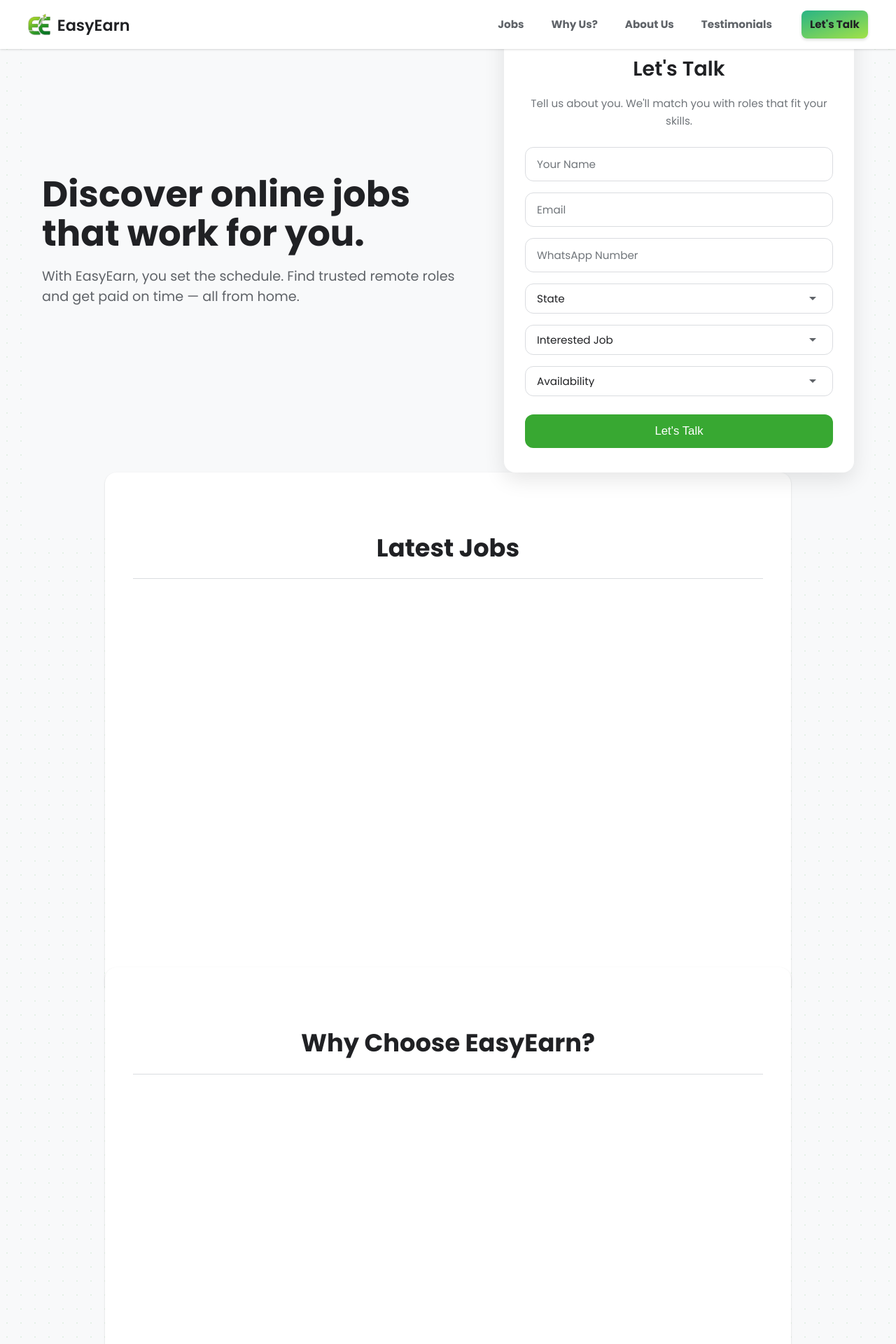
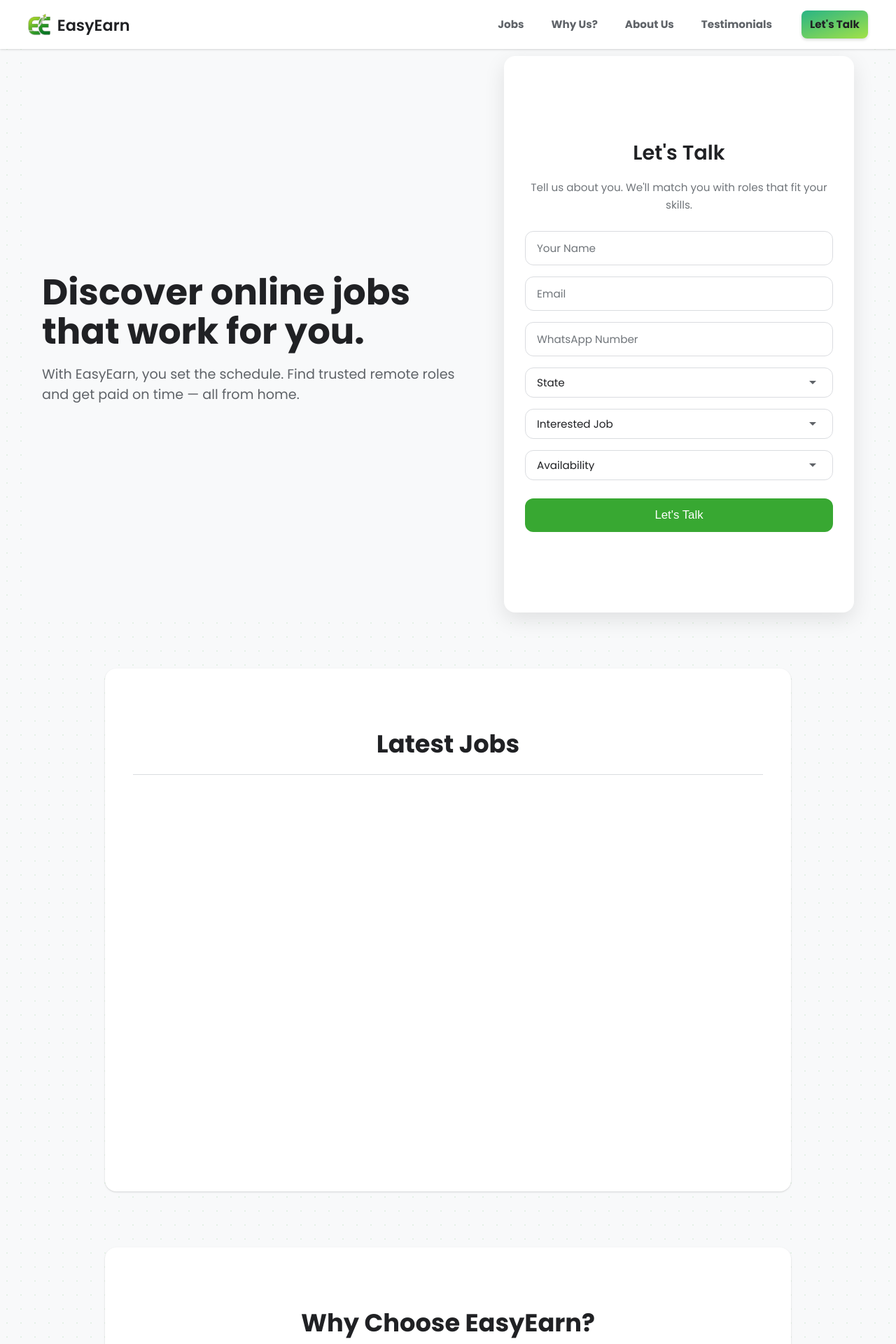
Before and after one commit to chongyaosheng23-web/demo, a Flask app: page / in a window 1280 px wide. Shown: the top 1920 px of the page at 70% size. Run offline with Flask 3, Linux system fonts and the light colour scheme.

Commit message:
Fixed gap, change between about us & testimonials

```diff
--- a/static/css/style.css
+++ b/static/css/style.css
@@ -170,10 +170,17 @@
   display: flex;
   align-items: center;
   justify-content: center;
-  padding: 120px 0 80px 0;
+  padding: 120px 0 0px 0;
   min-height: 600px;
   background-color: var(--bg-light);
   gap: 40px;
+  margin-bottom: 0px;           /* ← CHANGE THIS from 80px to 0px */
+}
+
+/* Prevent hero headline being hidden when clicking "Let's Talk" */
+#hero-section {
+  padding-top: 100px !important;
+  margin-top: -20px !important;
 }
 
 .hero-left {
@@ -292,8 +299,13 @@
   padding: 40px;
   border-radius: var(--border-radius-lg);
   box-shadow: var(--card-shadow);
-  margin: 40px auto;
+  margin: 80px auto !important;      /* ← REDUCED: was 100px, now 80px */
   max-width: 900px;
+}
+
+/* Reduced extra lift for the first card after hero */
+#latest-jobs {
+  margin-top: 80px !important;       /* ← REDUCED: was 140px, now 80px */
 }
 
 .card h2 {
--- a/templates/index.html
+++ b/templates/index.html
@@ -211,11 +211,6 @@
         </div>
       {% endfor %}
     </section>
-    <!-- ======== ABOUT US ======== -->
-    <section id="about-us" class="card">
-      <h2>About Us</h2>
-      <p>{{ about_text }}</p>
-    </section>
     <!-- ======== TESTIMONIALS ======== -->
     <section id="user-testimonials" class="card">
       <h2>What Our Users Say</h2>
@@ -225,6 +220,11 @@
           <p class="testimonial-author">- {{ t.author }}</p>
         </div>
       {% endfor %}
+    </section>
+    <!-- ======== ABOUT US ======== -->
+    <section id="about-us" class="card">
+      <h2>About Us</h2>
+      <p>{{ about_text }}</p>
     </section>
     <footer>
       <p>© {{ current_year }} EasyEarn. All rights reserved.</p>
```
